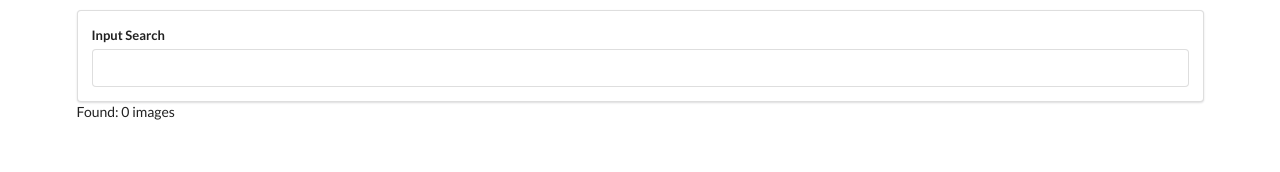
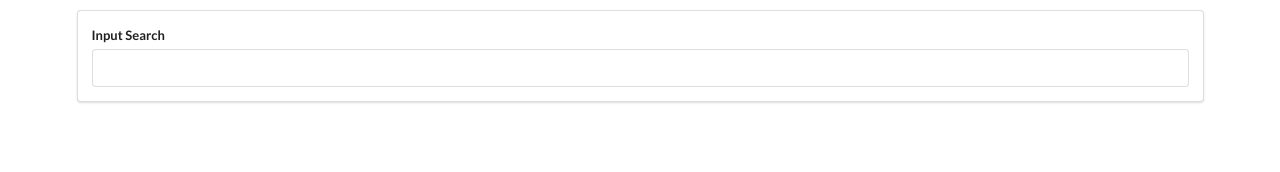
Before and after one commit to szczepanja/pics, a React (Create React App) app: page / in a window 1280 px wide. Shown: the top 172 px of the page. Built offline with nearby package versions, Linux system fonts and the light colour scheme.

Commit message:
add properties to image array

```diff
--- a/src/components/App.js
+++ b/src/components/App.js
@@ -1,6 +1,7 @@
 import React from 'react'
+import unsplash from '../API/Unsplash'
 import Searchbar from './Searchbar'
-import unsplash from '../API/Unsplash'
+import ImageList from './ImageList'
 
 class App extends React.Component {
   state = { images: [] }
@@ -9,14 +10,16 @@
     const response = await unsplash.get('/search/photos', {
       params: { query: term },
     })
-    this.setState({ images: response.data.results })
+    this.setState({
+      images: response.data.results
+    })
   }
 
   render() {
     return (
       <div className="ui container" style={{ marginTop: '10px' }}>
         <Searchbar onSubmit={this.onSearchSubmit} />
-        Found: {this.state.images.length} images
+        <ImageList images={this.state.images} />
       </div>
     )
   }
--- /dev/null
+++ b/src/components/ImageList.js
@@ -0,0 +1,13 @@
+import React from 'react'
+
+const ImageList = (props) => {
+  const images = props.images.map((image) => {
+    return (
+      <img alt={image.description} key={image.id} src={image.urls.regular} />
+    )
+  })
+
+  return <div>{images}</div>
+}
+
+export default ImageList
```
